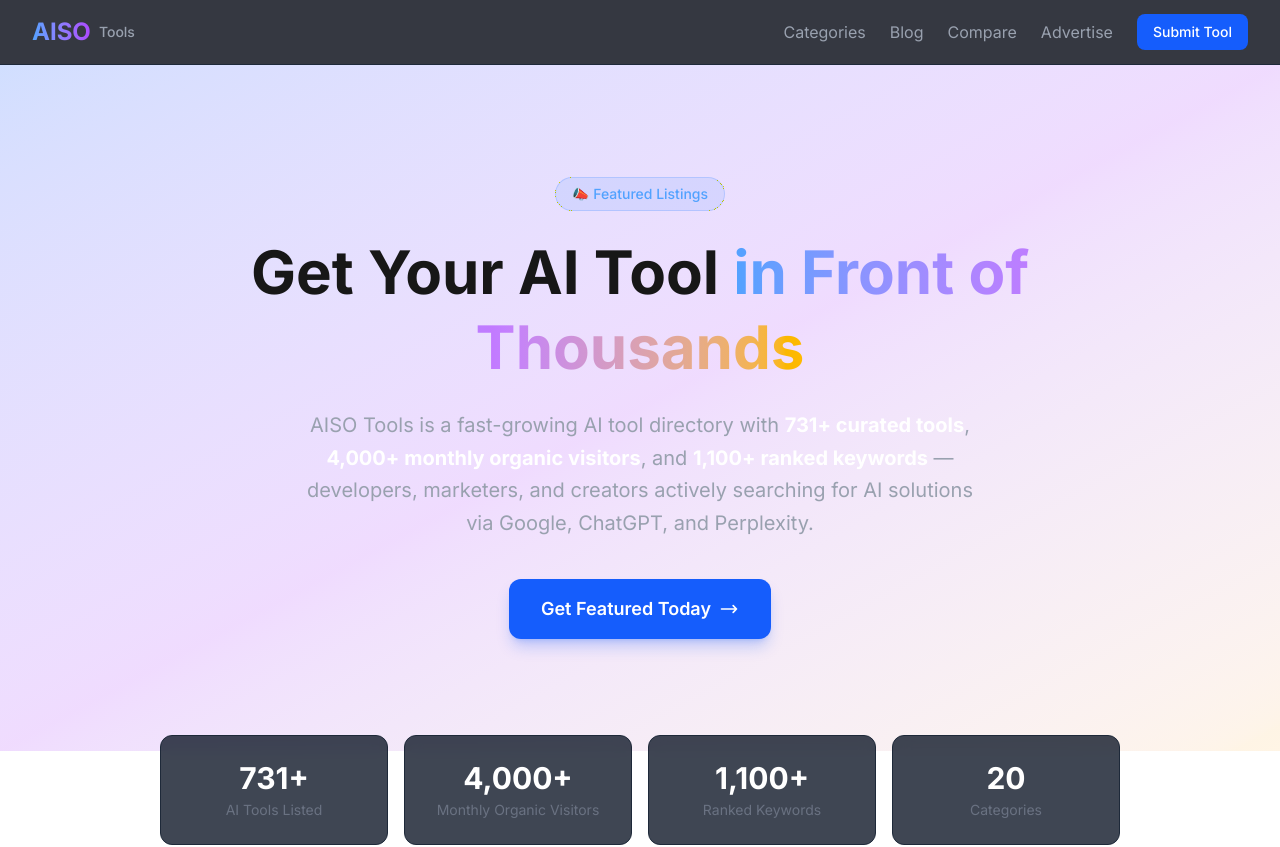
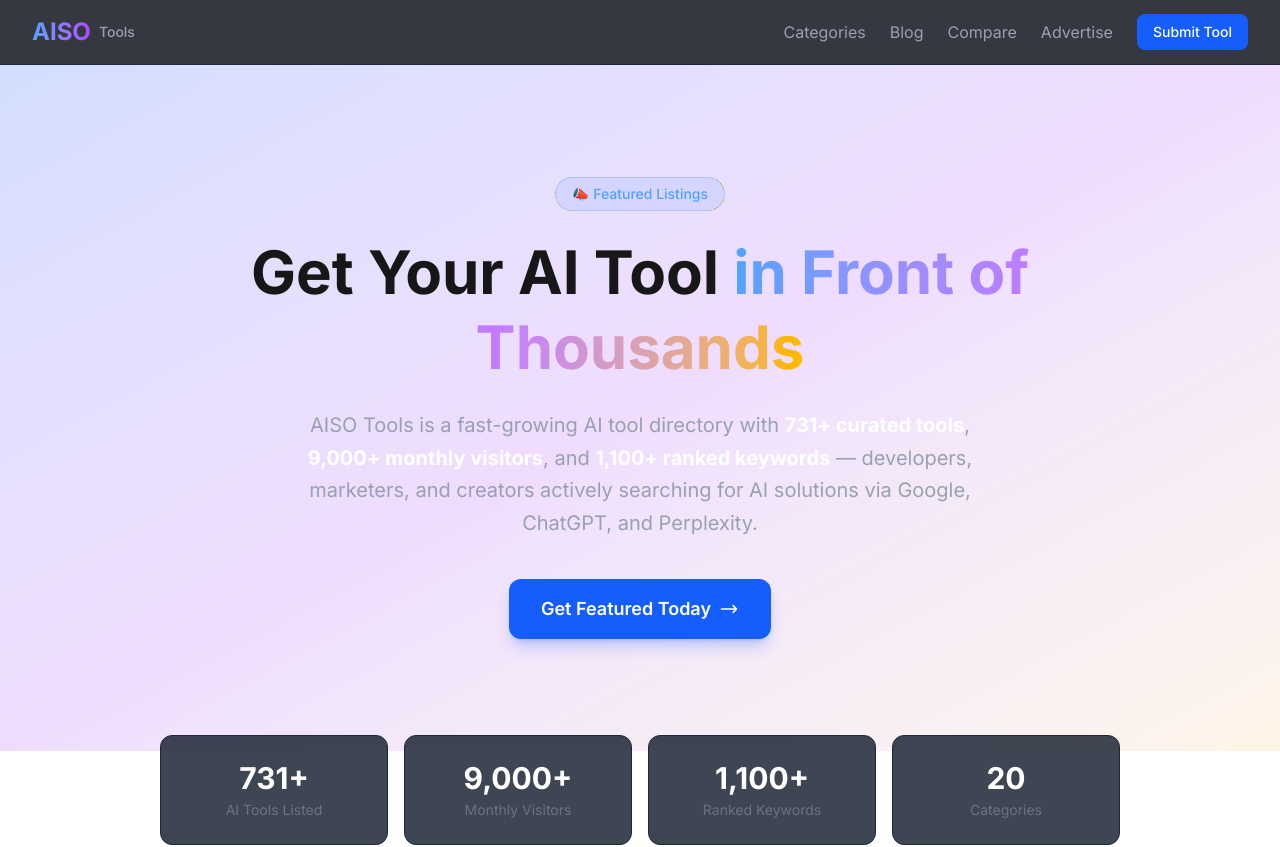
Before and after one commit to shibley/aisotools, a Next.js app: page /advertise in a window 1280 px wide. Shown: the top 847 px of the page. Built offline with nearby package versions, Linux system fonts and the light colour scheme.

Commit message:
chore: update advertise page to 9K monthly visitors (300/day actual)

```diff
--- a/src/app/advertise/page.tsx
+++ b/src/app/advertise/page.tsx
@@ -62,7 +62,7 @@
 
 const stats = [
   { value: `${tools.length}+`, label: "AI Tools Listed" },
-  { value: "4,000+", label: "Monthly Organic Visitors" },
+  { value: "9,000+", label: "Monthly Visitors" },
   { value: "1,100+", label: "Ranked Keywords" },
   { value: `${categories.length}`, label: "Categories" },
 ];
@@ -208,7 +208,7 @@
             <p className="text-xl text-gray-400 mb-10 max-w-2xl mx-auto leading-relaxed">
               AISO Tools is a fast-growing AI tool directory with{" "}
               <strong className="text-white">{tools.length}+ curated tools</strong>,{" "}
-              <strong className="text-white">4,000+ monthly organic visitors</strong>, and{" "}
+              <strong className="text-white">9,000+ monthly visitors</strong>, and{" "}
               <strong className="text-white">1,100+ ranked keywords</strong> — developers,
               marketers, and creators actively searching for AI solutions via Google, ChatGPT, and Perplexity.
             </p>
```
